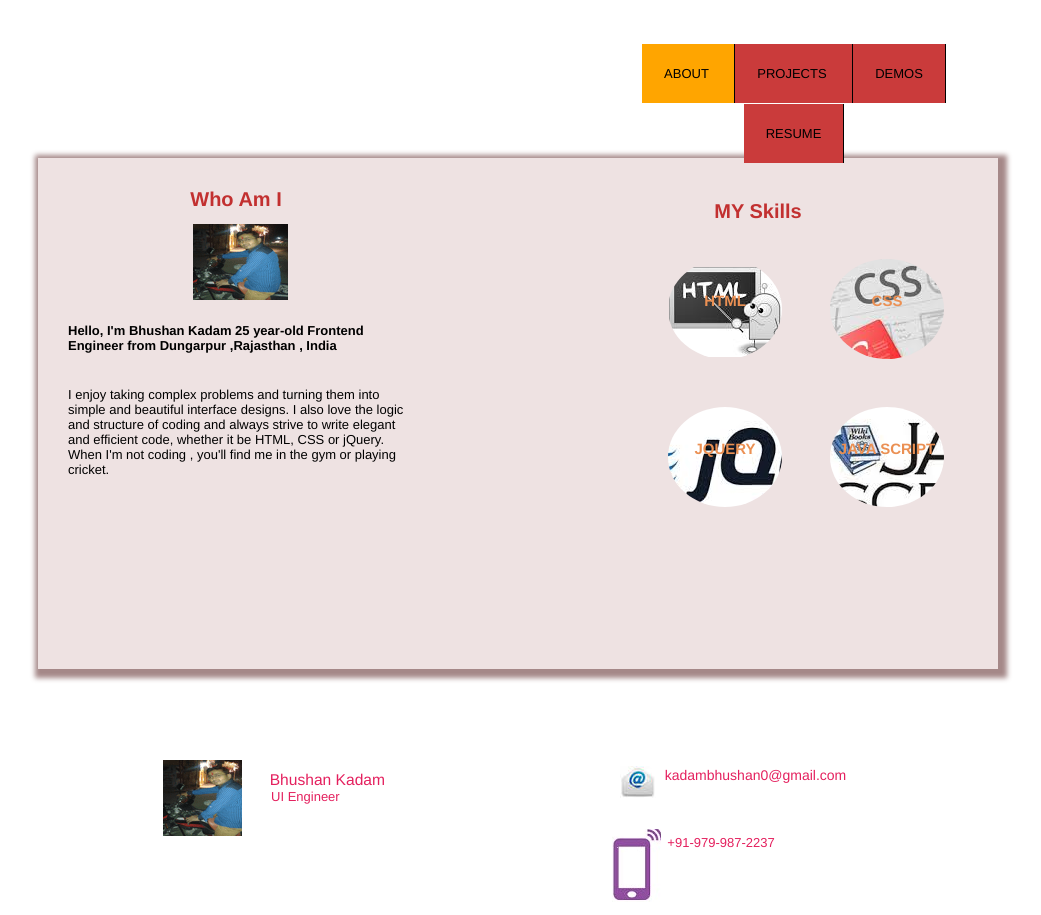
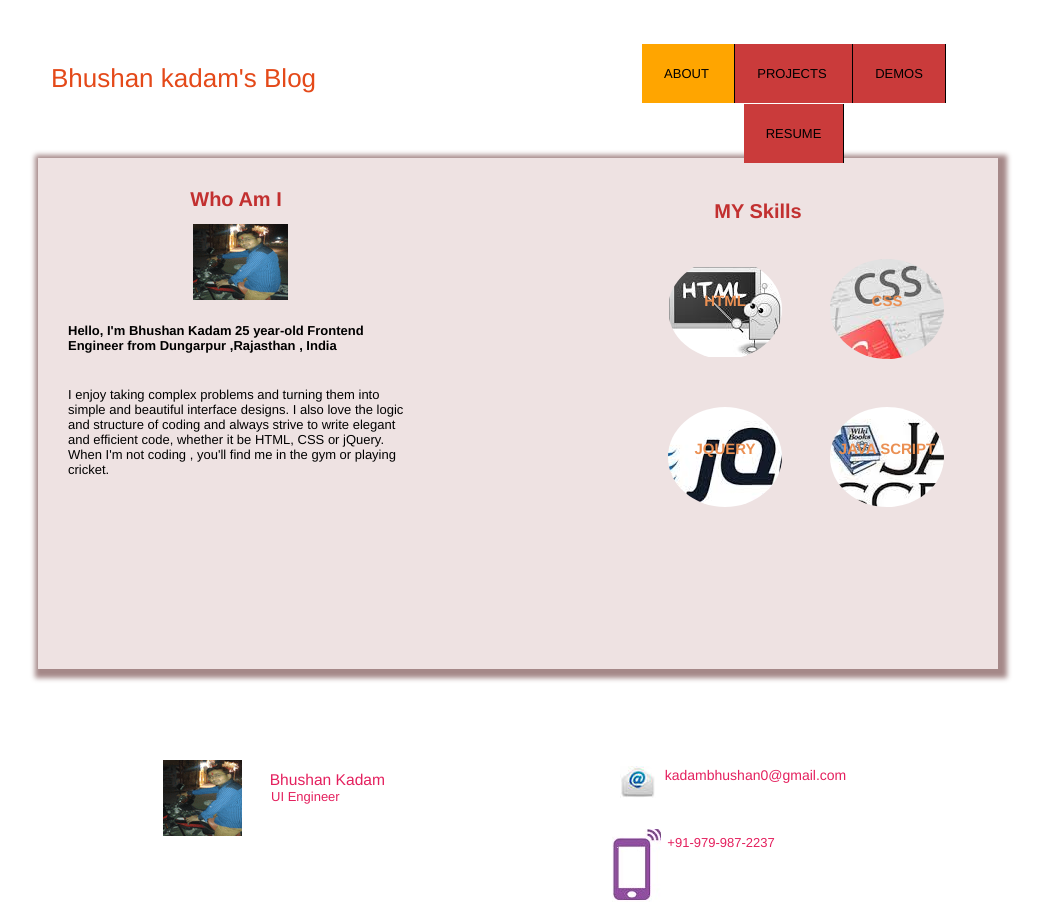
Before and after one commit to bhushansureshkadam/bhushansureshkadam.github.io, a Jekyll site: the page built from index.html, in a window 1280 px wide. Shown: the whole page, without its empty margins (122-1163 px from the left). Built offline with Jekyll 4.4.1, drawn with Linux system fonts in a browser that asks for light colours; Markdown is read by kramdown in place of the engine named in the settings.

Commit message:
first commit

```diff
--- a/_layouts/default.html
+++ b/_layouts/default.html
@@ -17,7 +17,7 @@
 
              <div class="container">
         <div id="header">
-            <div class="name"></div>
+            <div class="name">Bhushan kadam's Blog </div>
                  <ul class="nav">
                   <li class="about"><a href="/"> ABOUT </a></li>
                     <li><a href="/project.html"> PROJECTS </a></li>
--- a/css/main.css
+++ b/css/main.css
@@ -173,7 +173,7 @@ body{
   height: 900px;
 }
 
-.name {
+ .name {
   width:269px;
   position:relative;
   right:101px;
```
